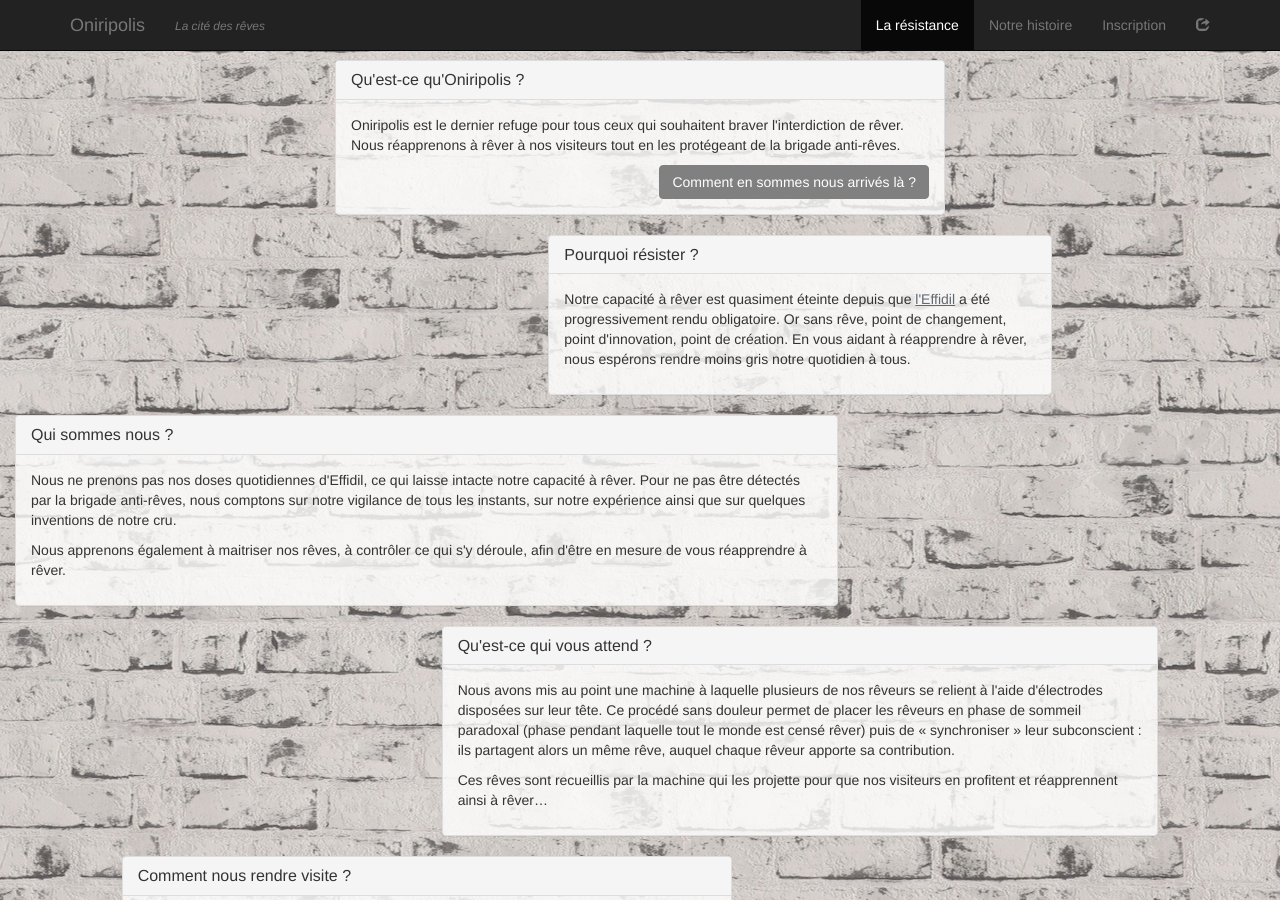
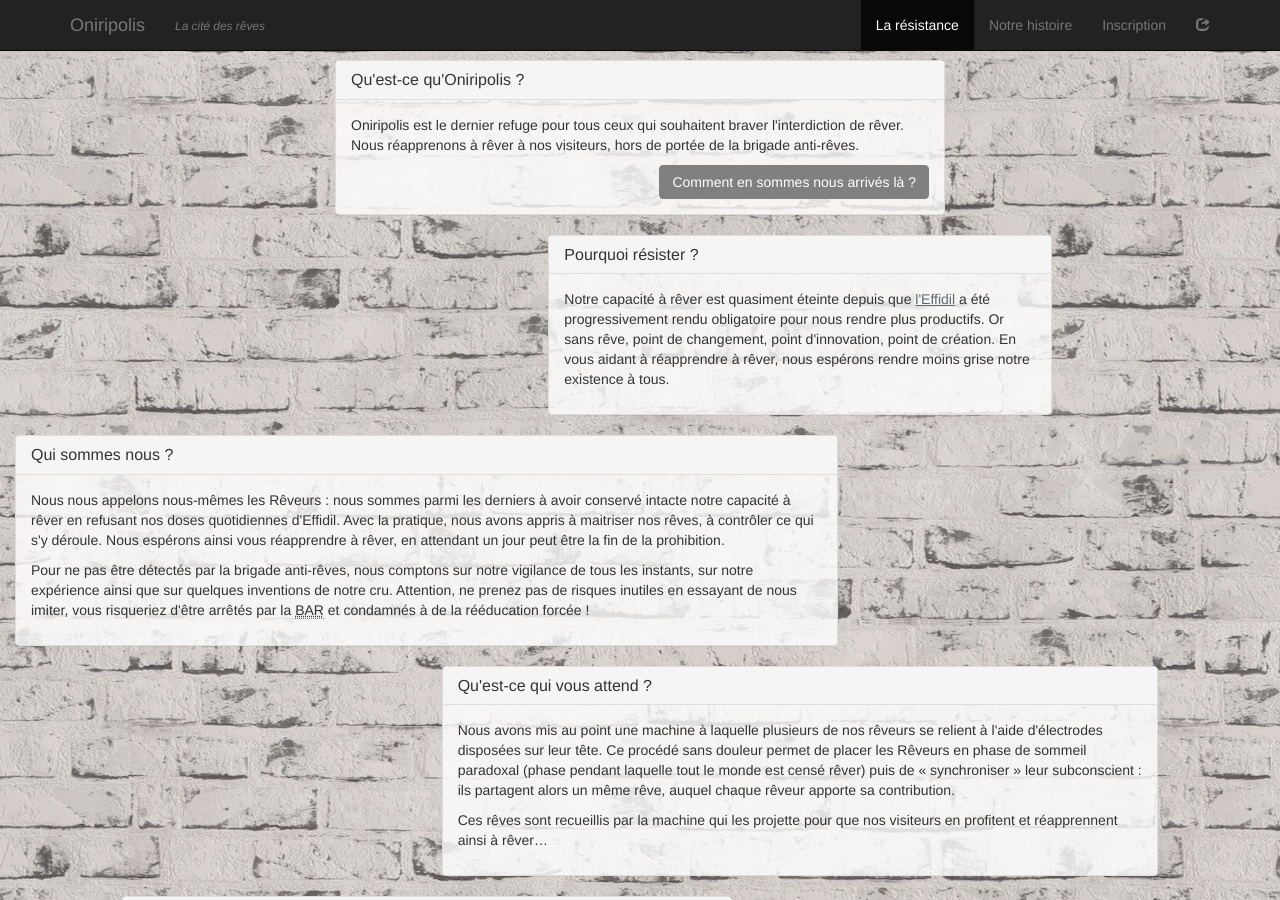
Before and after one commit to AdamSelene/oniripolis-staging, a Jekyll site: the page built from resistance.html, in a window 1280 px wide and 900 px high. Built offline with Jekyll 4.4.1, drawn with Linux system fonts in a browser that asks for light colours; comment, search, counter and statistics services are not loaded; some of the changed text lies outside the part shown.

Commit message:
More wording changes

```diff
--- a/resistance.html
+++ b/resistance.html
@@ -15,7 +15,7 @@ todo: "Manuel de la résistance, diaporama pour illustrer monde sans rêve, affi
 				</div>
 				<div class="panel-body">
 					<form action="history.html">
-						<p>Oniripolis est le dernier refuge pour tous ceux qui souhaitent braver l'interdiction de rêver. Nous réapprenons à rêver à nos visiteurs tout en les protégeant de la brigade anti-rêves.</p>
+						<p>Oniripolis est le dernier refuge pour tous ceux qui souhaitent braver l'interdiction de rêver. Nous réapprenons à rêver à nos visiteurs, hors de portée de la brigade anti-rêves.</p>
 						<button type="submit" class="btn btn-oniripolis pull-right">Comment en sommes nous arrivés là ?</button>
 					</form>
 				</div>
@@ -32,7 +32,7 @@ todo: "Manuel de la résistance, diaporama pour illustrer monde sans rêve, affi
 					<h3 class="panel-title">Pourquoi résister ?</h3>
 				</div>
 				<div class="panel-body">
-					<p>Notre capacité à rêver est quasiment éteinte depuis que <a href="history.html#drug" title="Effidil">l'Effidil</a> a été progressivement rendu obligatoire. Or sans rêve, point de changement, point d'innovation, point de création. En vous aidant à réapprendre à rêver, nous espérons rendre moins gris notre quotidien à tous.</p>
+					<p>Notre capacité à rêver est quasiment éteinte depuis que <a href="history.html#drug" title="Effidil">l'Effidil</a> a été progressivement rendu obligatoire pour nous rendre plus productifs. Or sans rêve, point de changement, point d'innovation, point de création. En vous aidant à réapprendre à rêver, nous espérons rendre moins grise notre existence à tous.</p>
 				</div>
 			</div>
 		</div>
@@ -47,8 +47,8 @@ todo: "Manuel de la résistance, diaporama pour illustrer monde sans rêve, affi
 					<h3 class="panel-title">Qui sommes nous ?</h3>
 				</div>
 				<div class="panel-body">
-					<p>Nous ne prenons pas nos doses quotidiennes d'Effidil, ce qui laisse intacte notre capacité à rêver. Pour ne pas être détectés par la brigade anti-rêves, nous comptons sur notre vigilance de tous les instants, sur notre expérience ainsi que sur quelques inventions de notre cru.</p>
-					<p>Nous apprenons également à maitriser nos rêves, à contrôler ce qui s'y déroule, afin d'être en mesure de vous réapprendre à rêver.</p>
+					<p>Nous nous appelons nous-mêmes les Rêveurs : nous sommes parmi les derniers à avoir conservé intacte notre capacité à rêver en refusant nos doses quotidiennes d'Effidil. Avec la pratique, nous avons appris à maitriser nos rêves, à contrôler ce qui s'y déroule. Nous espérons ainsi vous réapprendre à rêver, en attendant un jour peut être la fin de la prohibition.</p>
+					<p>Pour ne pas être détectés par la brigade anti-rêves, nous comptons sur notre vigilance de tous les instants, sur notre expérience ainsi que sur quelques inventions de notre cru. Attention, ne prenez pas de risques inutiles en essayant de nous imiter, vous risqueriez d'être arrêtés par la <abbr title="Brigade anti-rêves">BAR</abbr> et condamnés à de la rééducation forcée !</p>
 				</div>
 			</div>
 		</div>
@@ -64,7 +64,7 @@ todo: "Manuel de la résistance, diaporama pour illustrer monde sans rêve, affi
 					<h3 class="panel-title">Qu'est-ce qui vous attend ?</h3>
 				</div>
 				<div class="panel-body">
-					<p>Nous avons mis au point une machine à laquelle plusieurs de nos rêveurs se relient à l'aide d'électrodes disposées sur leur tête. Ce procédé sans douleur permet de placer les rêveurs en phase de sommeil paradoxal (phase pendant laquelle tout le monde est censé rêver) puis de &laquo; synchroniser &raquo; leur subconscient : ils partagent alors un même rêve, auquel chaque rêveur apporte sa contribution.</p>
+					<p>Nous avons mis au point une machine à laquelle plusieurs de nos rêveurs se relient à l'aide d'électrodes disposées sur leur tête. Ce procédé sans douleur permet de placer les Rêveurs en phase de sommeil paradoxal (phase pendant laquelle tout le monde est censé rêver) puis de &laquo; synchroniser &raquo; leur subconscient : ils partagent alors un même rêve, auquel chaque rêveur apporte sa contribution.</p>
 					<p>Ces rêves sont recueillis par la machine qui les projette pour que nos visiteurs en profitent et réapprennent ainsi à rêver…</p>
 				</div>
 			</div>
@@ -81,8 +81,8 @@ todo: "Manuel de la résistance, diaporama pour illustrer monde sans rêve, affi
 					<h3 class="panel-title">Comment nous rendre visite ?</h3>
 				</div>
 				<div class="panel-body">
-					<p>Nous organisons régulièrement des rendez-vous dans des lieux tenus secrets, à Paris et ailleurs. Nos rêveurs partiront du moindre mot, de la moindre idée, de la moindre petite braise d'onirisme que l'Effidil n'a pas encore réussi à éteindre en vous, et s'en serviront pour reconstruire ensemble un rêve complet, sous vos yeux et en musique.</p>
-					<p>S'agira-t-il d'un rêve paisible ? D'un rêve prémonitoire ? D'un souvenir enfoui dans les tréfonds de votre subconscient ? D'un cauchemar peut-être ? Il n'y a qu'un seul moyen de savoir : <a href="#contact" data-toggle="modal" data-target="#signup" title="Inscrivez-vous">inscrivez-vous</a> pour être tenus informés de nos prochains rendez-vous.</p>
+					<p>Nous recevons régulièrement des visiteurs dans des lieux tenus secrets, à Paris et ailleurs. Lors de ces rendez-vous, nos rêveurs partent du moindre mot, de la moindre idée, de la moindre petite braise d'onirisme que l'Effidil n'a pas encore réussi à éteindre en vous, et s'en servent pour reconstruire  un rêve complet, sous vos yeux et en musique. N'ayez crainte : votre participation se limite à proposer une &laquo; graine de rêve &raquo; et votre anonymat est garanti. Chaque rêve dure environ 5 minutes pour une expérience d'une à deux heures au total.</p>
+					<p>Assisterez-vous à des rêves paisibles ? À des rêves prémonitoires ? À des cauchemars peut-être ? Il n'y a qu'un seul moyen de savoir : <a href="#contact" data-toggle="modal" data-target="#signup" title="Inscrivez-vous">inscrivez-vous</a> pour être tenus informés de nos prochains rendez-vous.</p>
 				</div>
 			</div>
 		</div>
@@ -98,7 +98,7 @@ todo: "Manuel de la résistance, diaporama pour illustrer monde sans rêve, affi
 					<h3 class="panel-title">Où nous retrouver ?</h3>
 				</div>
 				<div class="panel-body">
-					<p>Pour échapper à la vigilance de la <abbr title="Brigade anti-rêves">BAR</abbr>, Oniripolis change constamment de lieu et n'ouvre ses portes que pendant quelques heures à peine. Pour ne pas manquer ces rendez-vous, une seule solution : <a href="#contact" data-toggle="modal" data-target="#signup" title="Inscrivez-vous">inscrivez-vous</a> pour recevoir nos invitations, ou suivez nous sur <a href="http://twitter.com/oniripolis" title="Oniripolis sur Twitter">Twitter</a> et / ou <a href="http://facebook.com/oniripolis" title="Oniripolis sur Facebook">Facebook</a>.</p>
+					<p>Pour échapper à la vigilance de la <abbr title="Brigade anti-rêves">BAR</abbr>, Oniripolis change constamment de lieu et n'ouvre à chaque fois ses portes que pendant quelques heures à peine. Pour ne pas manquer ces rendez-vous, une seule solution : <a href="#contact" data-toggle="modal" data-target="#signup" title="Inscrivez-vous">inscrivez-vous</a> pour recevoir nos invitations, ou suivez nous sur <a href="http://twitter.com/oniripolis" title="Oniripolis sur Twitter">Twitter</a> et / ou <a href="http://facebook.com/oniripolis" title="Oniripolis sur Facebook">Facebook</a>.</p>
 </p>
 				</div>
 			</div>
```
